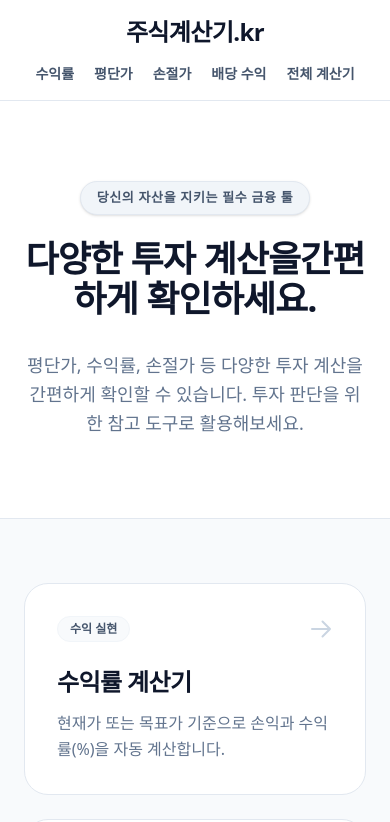
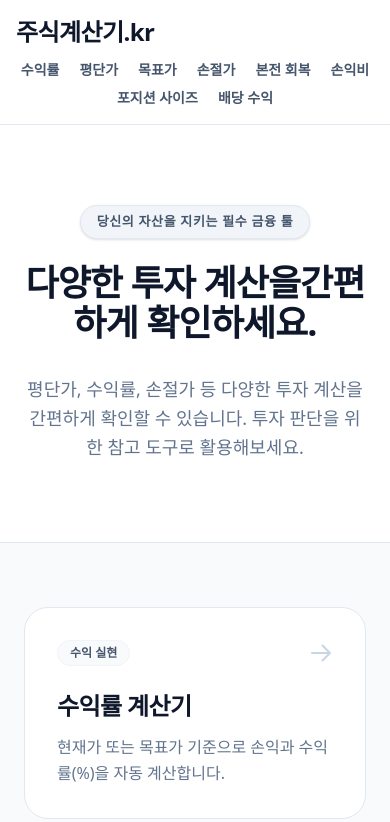
Before and after one commit to YG-coder/stock-calculator, a Next.js app: page / in a window 390 px wide. Shown: the top 822 px of the page. Built offline with nearby package versions, Linux system fonts and the light colour scheme.

Commit message:
refactor(layout): header 반응형 구조 개선 및 로고 줄바꿈 문제 해결
- flex-wrap 기반 네비 구조 적용
- 4K / 150% 배율 대응
- 모바일 / 데스크탑 레이아웃 통합 안정화

chore(seo):
- google site verification 메타 추가
- naver verification 유지

```diff
--- a/src/app/layout.tsx
+++ b/src/app/layout.tsx
@@ -1,7 +1,7 @@
 import type { Metadata } from "next";
 import { Geist, Geist_Mono } from "next/font/google";
 import Link from "next/link";
-import { HEADER_CALCULATORS, POLICY_ROUTES } from "@/lib/constants";
+import { CALCULATORS, POLICY_ROUTES } from "@/lib/constants";
 import "./globals.css";
 
 const geistSans = Geist({
@@ -14,6 +14,10 @@ const geistMono = Geist_Mono({
   subsets: ["latin"],
 });
 
+/* =========================
+   SEO Metadata
+========================= */
+
 export const metadata: Metadata = {
   metadataBase: new URL("https://주식계산기.kr"),
   title: {
@@ -21,18 +25,7 @@ export const metadata: Metadata = {
     template: "%s | 주식계산기.kr",
   },
   description:
-    "손절가 계산기, 수익률 계산기, 평단가 계산기, 목표가 계산기, 본전 회복 계산기, 배당 수익 계산기를 포함한 8종의 핵심 기능 주식 계산기 모음 사이트입니다.",
-  keywords: [
-    "주식 계산기",
-    "손절가 계산기",
-    "평단가 계산기",
-    "수익률 계산기",
-    "목표가 계산기",
-    "물타기 계산기",
-    "본전 회복 계산기",
-    "배당 계산기",
-    "배당 수익 계산기",
-  ],
+    "손절가 계산기, 수익률 계산기, 평단가 계산기, 목표가 계산기, 본전 회복 계산기를 포함한 8종의 핵심 기능 주식 계산기 모음 사이트입니다.",
   alternates: {
     canonical: "https://주식계산기.kr",
   },
@@ -58,53 +51,68 @@ export const metadata: Metadata = {
   },
 };
 
+/* =========================
+   Layout
+========================= */
+
 export default function RootLayout({
   children,
-}: Readonly<{
+}: {
   children: React.ReactNode;
-}>) {
+}) {
   return (
     <html lang="ko">
       <head>
+        {/* Google AdSense */}
         <script
           async
           src="https://pagead2.googlesyndication.com/pagead/js/adsbygoogle.js?client=ca-pub-6405509957088169"
           crossOrigin="anonymous"
         />
       </head>
+
       <body
         className={`${geistSans.variable} ${geistMono.variable} antialiased bg-slate-50 text-slate-900 flex flex-col min-h-screen`}
       >
+        {/* =========================
+            HEADER
+        ========================= */}
         <header className="sticky top-0 z-50 w-full border-b border-slate-200 bg-white/80 backdrop-blur-md">
-          <div className="mx-auto max-w-6xl px-4 py-4 md:px-6">
-            <div className="flex justify-center md:justify-start">
+          <div className="mx-auto flex max-w-6xl flex-wrap items-center justify-between gap-x-8 gap-y-3 px-4 py-4 md:px-6">
+            {/* 로고 */}
             <Link
               href="/"
               className="whitespace-nowrap text-2xl font-extrabold tracking-tight text-slate-900 hover:text-slate-700 transition"
             >
               주식계산기.kr
             </Link>
-            </div>
 
-            <nav className="mt-4 flex flex-wrap justify-center gap-x-5 gap-y-2 text-sm font-semibold text-slate-600">
-              {HEADER_CALCULATORS.map((item) => (
+            {/* 네비 */}
+            <nav className="flex flex-wrap items-center justify-end gap-x-5 gap-y-2 text-sm font-semibold text-slate-600 max-[1100px]:w-full max-[1100px]:justify-center">
+              {CALCULATORS.map((calc) => (
                 <Link
-                  key={item.href}
-                  href={item.href}
+                  key={calc.href}
+                  href={calc.href}
                   className="whitespace-nowrap hover:text-slate-900 transition-colors"
                 >
-                  {item.label}
+                  {calc.label}
                 </Link>
               ))}
             </nav>
           </div>
         </header>
 
-        <div className="flex-grow">{children}</div>
+        {/* =========================
+            MAIN
+        ========================= */}
+        <main className="flex-grow">{children}</main>
 
+        {/* =========================
+            FOOTER
+        ========================= */}
         <footer className="border-t border-slate-200 bg-white py-12 text-center text-sm text-slate-500">
           <div className="mx-auto max-w-5xl px-6">
-            <div className="mb-8 flex flex-wrap justify-center gap-4 font-medium md:gap-8">
+            <div className="flex flex-wrap justify-center gap-4 md:gap-8 mb-8 font-medium">
               {POLICY_ROUTES.map((policy) => (
                 <Link
                   key={policy.href}
@@ -115,10 +123,12 @@ export default function RootLayout({
                 </Link>
               ))}
             </div>
+
             <p>
               본 사이트에서 제공하는 계산 결과는 참고용이며, 투자 권유를 의미하지 않습니다.
               투자에 대한 최종 판단과 책임은 사용자에게 있습니다.
             </p>
+
             <p className="mt-6 text-xs text-slate-400">
               © {new Date().getFullYear()} 주식계산기.kr All rights reserved.
             </p>
```
Lines whose indentation alone changed are shown as unchanged.
